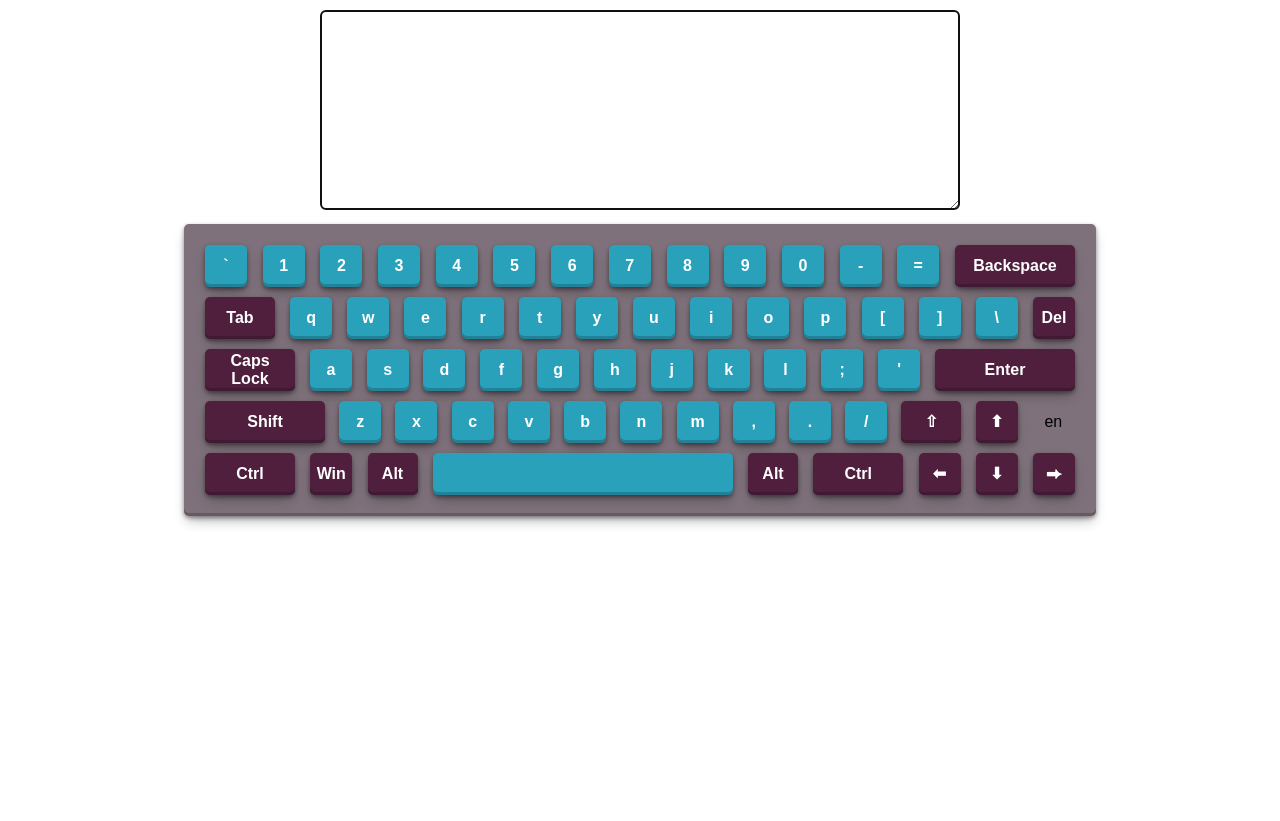
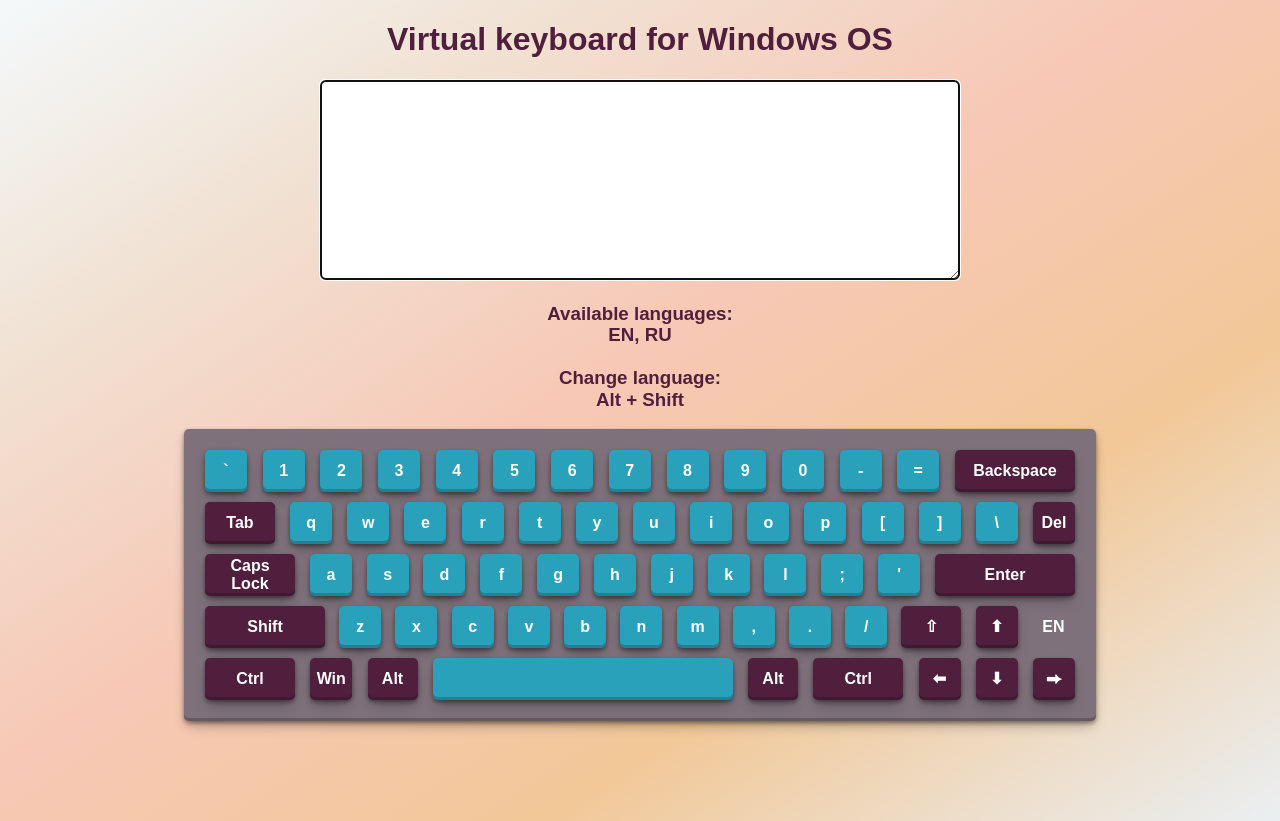
Before and after one commit to lobovskiy/virtual-keyboard, a website built with webpack: page src/index.html in a window 1280 px wide. Before the commit the page ends 800 px from the top, so only its background shows below. Built offline with nearby package versions, Linux system fonts and the light colour scheme.

Commit message:
feat: add titles and styles

```diff
--- a/src/styles/style.scss
+++ b/src/styles/style.scss
@@ -2,6 +2,21 @@
 
 body {
   font-family: Arial, Helvetica, sans-serif;
+  min-height: 100vh;
+  overflow: hidden;
+  background-image: linear-gradient(
+    146.58deg,
+    #f4f9fb 0%,
+    #f1e3d5 21%,
+    #f7c8b6 46%,
+    #f2c898 71%,
+    #eaeff2 100%
+  );
+}
+
+.heading {
+  text-align: center;
+  color: #501f3e;
 }
 
 .input-field {
@@ -111,4 +126,7 @@
   align-items: center;
   width: 43px;
   margin: 5px;
+  font-weight: 700;
+  color: #fff;
+  text-transform: uppercase;
 }
--- a/src/view/renderApp.js
+++ b/src/view/renderApp.js
@@ -1,11 +1,15 @@
 import getKeyboard from '../controllers/keyboard';
+import renderTitle from './renderTitle';
 import renderInputField from './renderInputField';
 import renderKeyboard from './renderKeyboard';
+import renderSubtitle from './renderSubtitle';
 
 function renderApp() {
   const body = document.querySelector('body');
 
+  renderTitle(body);
   renderInputField(body);
+  renderSubtitle(body);
   renderKeyboard(body);
 
   const keyboard = getKeyboard();
--- /dev/null
+++ b/src/view/renderSubtitle.js
@@ -0,0 +1,15 @@
+function renderSubtitle(container) {
+  const subtitleDiv = document.createElement('h3');
+  subtitleDiv.classList.add('heading');
+  subtitleDiv.innerHTML = `
+    Available languages:<br>
+    EN, RU<br>
+    <br>
+    Change language:<br>
+    Alt + Shift
+  `;
+
+  container.append(subtitleDiv);
+}
+
+export default renderSubtitle;
--- /dev/null
+++ b/src/view/renderTitle.js
@@ -0,0 +1,9 @@
+function renderTitle(container) {
+  const titleDiv = document.createElement('h1');
+  titleDiv.classList.add('heading');
+  titleDiv.innerHTML = 'Virtual keyboard for Windows OS';
+
+  container.append(titleDiv);
+}
+
+export default renderTitle;
```
